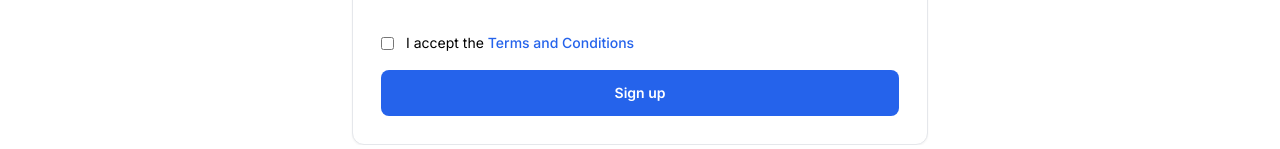
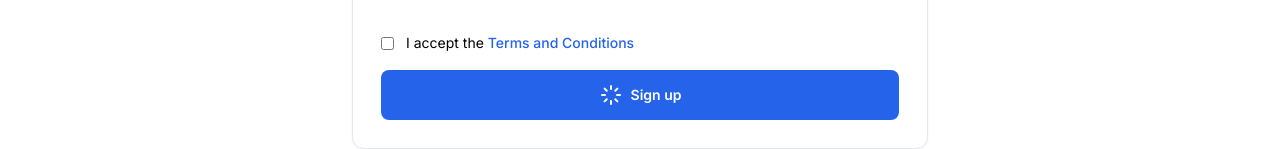
Before and after one commit to agpersonal6104/Section-2, a Next.js app in the folder frontend/: page /signup in a window 1280 px wide. Shown: the part 693-842 px from the top of the page. Built offline with nearby package versions, Linux system fonts and the light colour scheme.

Commit message:
Icon Loader

```diff
--- a/frontend/package.json
+++ b/frontend/package.json
@@ -9,6 +9,7 @@
     "lint": "next lint"
   },
   "dependencies": {
+    "@tabler/icons-react": "^3.11.0",
     "formik": "^2.4.6",
     "next": "14.2.4",
     "react": "^18",
--- a/frontend/src/app/signup/page.jsx
+++ b/frontend/src/app/signup/page.jsx
@@ -1,4 +1,5 @@
 'use client';
+import { IconLoader } from '@tabler/icons-react';
 import { useFormik } from 'formik';
 import Link from 'next/link';
 import React from 'react';
@@ -284,7 +285,7 @@ const Signup = () => {
                   disabled={ signupForm.isSubmitting }
                   className="inline-flex items-center justify-center w-full px-4 py-3 text-sm font-semibold text-white bg-blue-600 border border-transparent rounded-lg gap-x-2 hover:bg-blue-700 disabled:opacity-50 disabled:pointer-events-none"
                 >
-                  Sign up
+                  {<IconLoader />} <span>Sign up</span>
                 </button>
               </div>
             </form>
```
Also changed, not shown: 1 other file (tests, documents, lock files or other folders).
